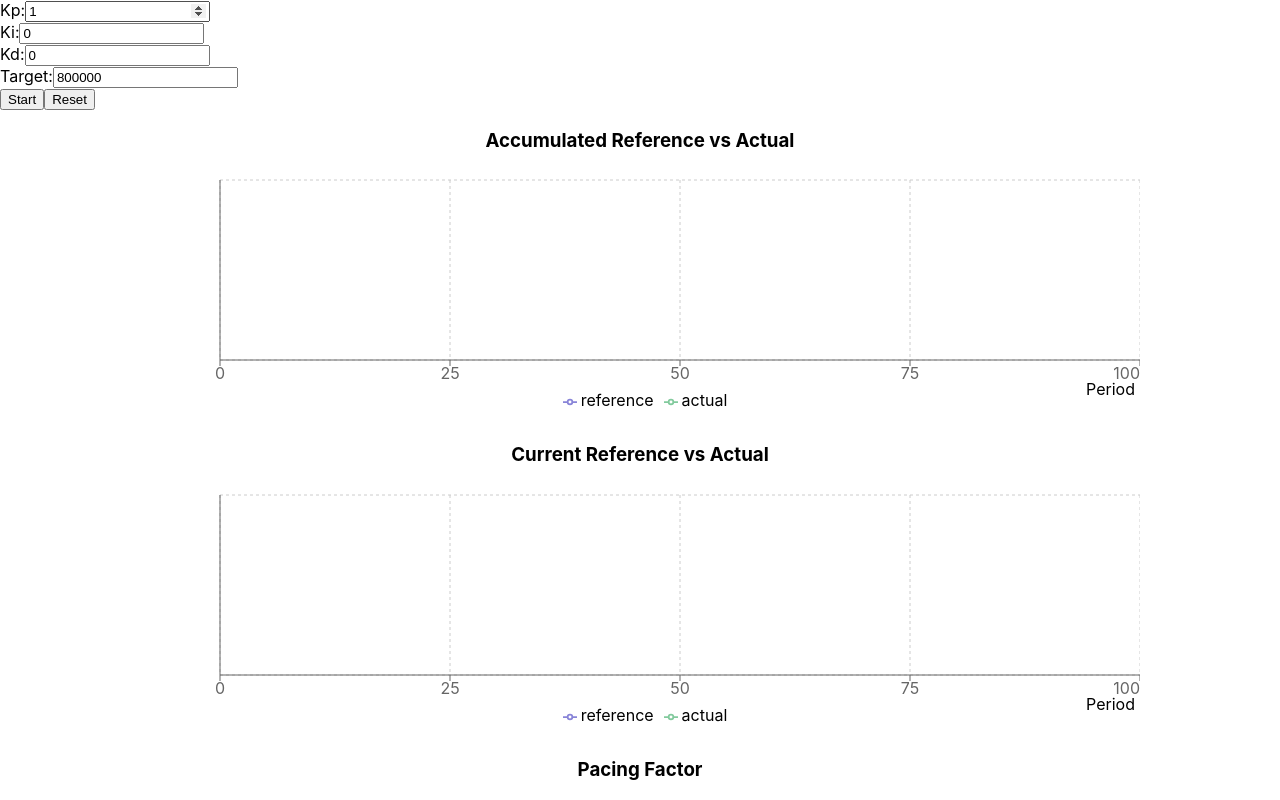
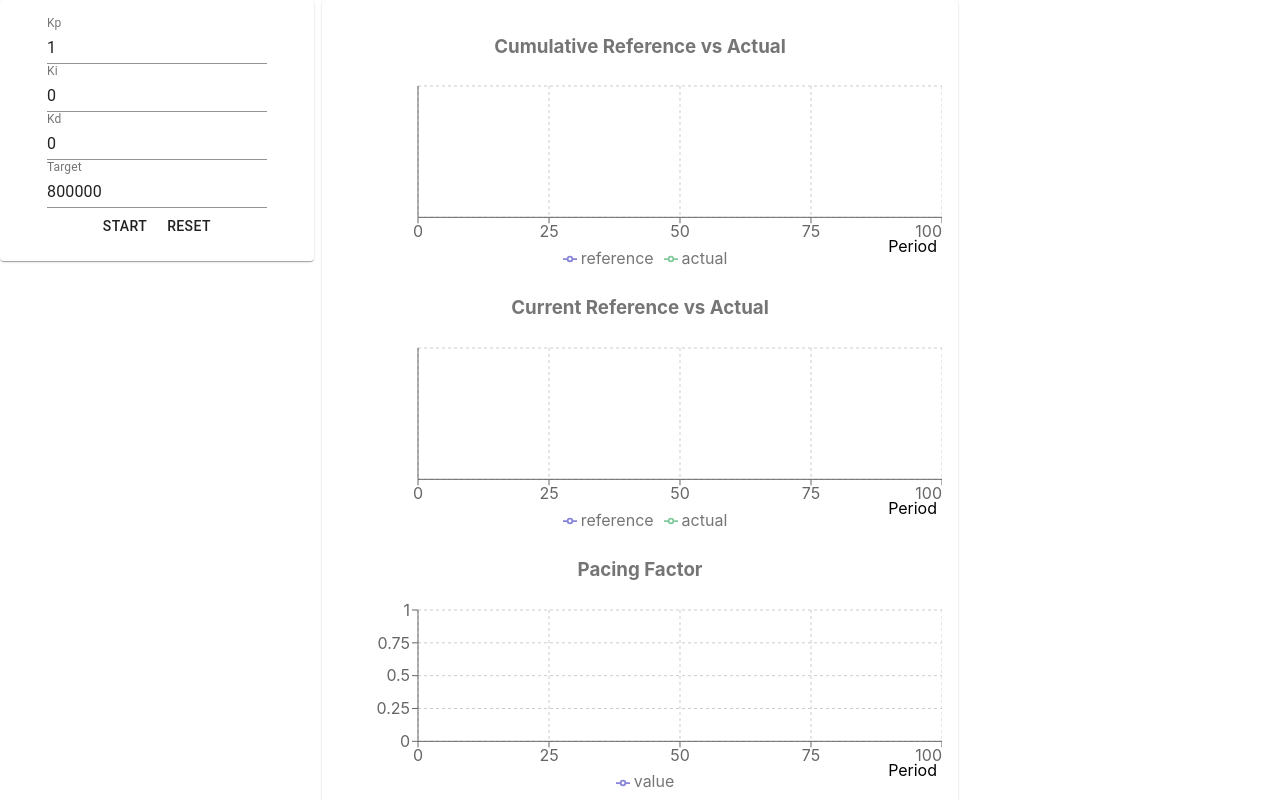
Before and after one commit to YikSanChan/pid-control-simulator, a React (Create React App) app: page / in a window 1280 px wide. Shown: the top 800 px of the page. Built offline with nearby package versions, Linux system fonts and the light colour scheme.

Commit message:
Style with material-ui

```diff
--- a/package.json
+++ b/package.json
@@ -3,6 +3,7 @@
   "version": "0.1.0",
   "private": true,
   "dependencies": {
+    "@material-ui/core": "^4.11.0",
     "@testing-library/jest-dom": "^4.2.4",
     "@testing-library/react": "^9.3.2",
     "@testing-library/user-event": "^7.1.2",
--- a/src/App.css
+++ /dev/null
@@ -1,7 +0,0 @@
-.plot-container {
-  text-align: center;
-}
-
-.plot {
-  display: inline-block;
-}
--- a/src/App.tsx
+++ b/src/App.tsx
@@ -4,12 +4,27 @@ import {
   Legend,
   Line,
   LineChart,
+  ResponsiveContainer,
   Tooltip,
   XAxis,
   YAxis,
 } from "recharts";
 import useInterval from "./use-interval";
-import "./App.css";
+import { makeStyles } from "@material-ui/core/styles";
+import Paper from "@material-ui/core/Paper";
+import Grid from "@material-ui/core/Grid";
+import { Button, TextField } from "@material-ui/core";
+
+const useStyles = makeStyles((theme) => ({
+  root: {
+    flexGrow: 1,
+  },
+  paper: {
+    padding: theme.spacing(2),
+    textAlign: "center",
+    color: theme.palette.text.secondary,
+  },
+}));
 
 interface PIDController {
   kp: number;
@@ -169,11 +184,6 @@ function App() {
   }
 
   useInterval(() => {
-    // if (period === 0) {
-    //   setPlotCurrent([{ period: 0, reference: 0, actual: 0 }]);
-    //   setPlotCumulative([{ period: 0, reference: 0, actual: 0 }]);
-    //   setPlotPacingFactors([{ period: 0, value: 0.1 }]); // TODO: use initial value
-    // }
     if (period >= TOTAL_PERIOD) {
       setDelay(null);
     } else {
@@ -181,76 +191,63 @@ function App() {
     }
   }, delay);
 
+  const classes = useStyles();
+
   return (
-    <div>
-      <div>
-        <label>
-          Kp:
-          <input
+    <div className={classes.root}>
+      <Grid container spacing={1}>
+        <Grid item xs={3}>
+          <Paper className={classes.paper}>
+            <TextField
+              label="Kp"
+              value={kp}
+              disabled={period > 0}
               type="number"
-            value={kp}
               onChange={(e) => setKp(Number(e.target.value))}
+            />
+            <TextField
+              label="Ki"
+              value={ki}
               disabled={period > 0}
+              type="number"
+              onChange={(e) => setKi(Number(e.target.value))}
             />
-        </label>
-      </div>
-
-      <div>
-        <label>
-          Ki:
-          <input
+            <TextField
+              label="Kd"
+              value={kd}
+              disabled={period > 0}
               type="number"
-            value={ki}
-            onChange={(e) => setKi(Number(e.target.value))}
-            disabled={period > 0}
+              onChange={(e) => setKd(Number(e.target.value))}
             />
-        </label>
-      </div>
-
-      <div>
-        <label>
-          Kd:
-          <input
+            <TextField
+              label="Target"
+              value={target}
+              disabled={delay !== null}
               type="number"
-            value={kd}
-            onChange={(e) => setKd(Number(e.target.value))}
-            disabled={period > 0}
+              onChange={(e) => setTarget(Number(e.target.value))}
             />
-        </label>
-      </div>
-
-      <div>
-        <label>
-          Target:
-          <input
-            type="number"
-            value={target}
-            onChange={(e) => setTarget(Number(e.target.value))}
-            disabled={delay !== null}
-          />
-        </label>
-      </div>
 
             <div>
               {delay ? (
-          <button onClick={() => setDelay(null)}>Stop</button>
+                <Button onClick={() => setDelay(null)}>Stop</Button>
               ) : (
-          <button
+                <Button
                   onClick={() => setDelay(INTERVAL)}
                   disabled={period === TOTAL_PERIOD}
                 >
                   Start
-          </button>
+                </Button>
               )}
-        <button onClick={() => reset()}>Reset</button>
+              <Button onClick={() => reset()}>Reset</Button>
             </div>
+          </Paper>
+        </Grid>
 
-      <div className="plot-container">
-        <h3>Accumulated Reference vs Actual</h3>
+        <Grid item xs={6}>
+          <Paper className={classes.paper}>
+            <h3>Cumulative Reference vs Actual</h3>
+            <ResponsiveContainer aspect={3}>
               <LineChart
-          className="plot"
-          width={1000}
-          height={250}
                 data={plotCumulative}
                 margin={{ left: 20, top: 10, bottom: 10 }}
               >
@@ -258,7 +255,11 @@ function App() {
                 <XAxis
                   type="number"
                   dataKey="period"
-            label={{ value: "Period", position: "insideBottomRight", dy: 10 }}
+                  label={{
+                    value: "Period",
+                    position: "insideBottomRight",
+                    dy: 10,
+                  }}
                   domain={[0, TOTAL_PERIOD]}
                 />
                 <YAxis type="number" domain={[0, "auto"]} />
@@ -267,12 +268,11 @@ function App() {
                 <Line type="monotone" dataKey="reference" stroke="#8884d8" />
                 <Line type="monotone" dataKey="actual" stroke="#82ca9d" />
               </LineChart>
+            </ResponsiveContainer>
 
             <h3>Current Reference vs Actual</h3>
+            <ResponsiveContainer aspect={3}>
               <LineChart
-          className="plot"
-          width={1000}
-          height={250}
                 data={plotCurrent}
                 margin={{ left: 20, top: 10, bottom: 10 }}
               >
@@ -280,7 +280,11 @@ function App() {
                 <XAxis
                   type="number"
                   dataKey="period"
-            label={{ value: "Period", position: "insideBottomRight", dy: 10 }}
+                  label={{
+                    value: "Period",
+                    position: "insideBottomRight",
+                    dy: 10,
+                  }}
                   domain={[0, TOTAL_PERIOD]}
                 />
                 <YAxis type="number" domain={[0, "auto"]} />
@@ -289,12 +293,11 @@ function App() {
                 <Line type="monotone" dataKey="reference" stroke="#8884d8" />
                 <Line type="monotone" dataKey="actual" stroke="#82ca9d" />
               </LineChart>
+            </ResponsiveContainer>
 
             <h3>Pacing Factor</h3>
+            <ResponsiveContainer aspect={3}>
               <LineChart
-          className="plot"
-          width={1000}
-          height={250}
                 data={plotPacingFactors}
                 margin={{ left: 20, top: 10, bottom: 10 }}
               >
@@ -302,7 +305,11 @@ function App() {
                 <XAxis
                   type="number"
                   dataKey="period"
-            label={{ value: "Period", position: "insideBottomRight", dy: 10 }}
+                  label={{
+                    value: "Period",
+                    position: "insideBottomRight",
+                    dy: 10,
+                  }}
                   domain={[0, TOTAL_PERIOD]}
                 />
                 <YAxis type="number" domain={[0, 1]} />
@@ -310,7 +317,10 @@ function App() {
                 <Legend />
                 <Line type="monotone" dataKey="value" stroke="#8884d8" />
               </LineChart>
-      </div>
+            </ResponsiveContainer>
+          </Paper>
+        </Grid>
+      </Grid>
     </div>
   );
 }
```
Also changed, not shown: 1 other file (tests, documents, lock files or other folders). Lines whose indentation alone changed are shown as unchanged.
